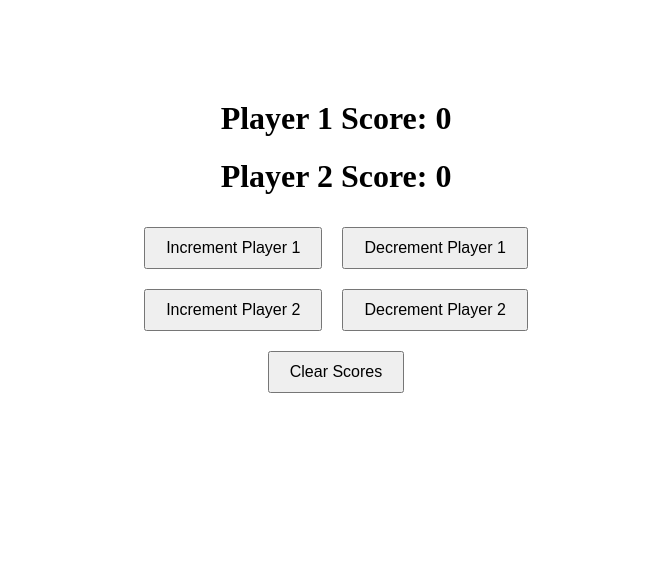
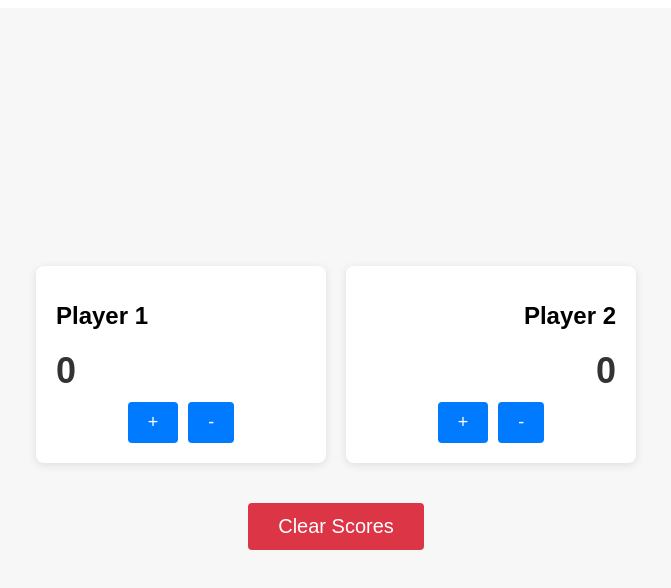
Before and after one commit to katene30/pinpong-scoreboard, a Vue app in the folder vue-flask-websockets-client/: page / in a window 1280 px wide. Shown: the top 588 px of the page, without its empty margins (304-975 px from the left). Built offline with nearby package versions, Linux system fonts and the light colour scheme; no server answers.

Commit message:
add styling

```diff
--- a/vue-flask-websockets-client/src/App.vue
+++ b/vue-flask-websockets-client/src/App.vue
@@ -1,20 +1,30 @@
 <template>
   <div id="app">
-    <h1>Player 1 Score: {{ scorePlayer1 }}</h1>
-    <h1>Player 2 Score: {{ scorePlayer2 }}</h1>
+    <div class="scoreboard">
+      <!-- Player 1 Section -->
+      <div class="player-section left">
+        <h1>Player 1</h1>
+        <h2>{{ scorePlayer1 }}</h2>
+        <div class="score-controls">
+          <button @click="incrementScorePlayer1">+</button>
+          <button @click="decrementScorePlayer1">-</button>
+        </div>
+      </div>
 
-    <div>
-      <button @click="incrementScorePlayer1">Increment Player 1</button>
-      <button @click="decrementScorePlayer1">Decrement Player 1</button>
+      <!-- Player 2 Section -->
+      <div class="player-section right">
+        <h1>Player 2</h1>
+        <h2>{{ scorePlayer2 }}</h2>
+        <div class="score-controls">
+          <button @click="incrementScorePlayer2">+</button>
+          <button @click="decrementScorePlayer2">-</button>
+        </div>
+      </div>
     </div>
 
-    <div>
-      <button @click="incrementScorePlayer2">Increment Player 2</button>
-      <button @click="decrementScorePlayer2">Decrement Player 2</button>
-    </div>
-
-    <div>
-      <button @click="clearScore">Clear Scores</button>
+    <!-- Clear Scores Button -->
+    <div class="clear-button-container">
+      <button class="clear-button" @click="clearScore">Clear Scores</button>
     </div>
   </div>
 </template>
@@ -62,13 +72,92 @@ export default {
 
 <style>
 #app {
+  font-family: Arial, sans-serif;
+  display: flex;
+  flex-direction: column;
+  justify-content: center;
+  align-items: center;
+  height: 100vh;
+  background-color: #f7f7f7;
+}
+
+.scoreboard {
+  display: flex;
+  justify-content: space-between;
+  width: 100%;
+  max-width: 1200px; /* Optional, ensures max width on large screens */
+  margin-bottom: 20px;
+}
+
+.player-section {
+  background-color: #fff;
+  padding: 20px;
+  border-radius: 8px;
+  box-shadow: 0 2px 10px rgba(0, 0, 0, 0.1);
   text-align: center;
-  margin-top: 100px;
+  width: 48%;
+  min-width: 250px; /* Ensures the sections don't get too narrow */
+  margin: 0 10px; /* Adds space between the player cards */
+  display: flex;
+  flex-direction: column;
+  justify-content: center; /* Vertically centers the content */
+}
+
+.left {
+  text-align: left;
+}
+
+.right {
+  text-align: right;
+}
+
+.player-section h1 {
+  font-size: 24px;
+  margin-bottom: 10px;
+}
+
+.player-section h2 {
+  font-size: 36px;
+  font-weight: bold;
+  color: #333;
+  margin: 10px 0;
+}
+
+.score-controls {
+  display: flex;
+  justify-content: center;
+  gap: 10px;
 }
 
 button {
-  margin: 10px;
   padding: 10px 20px;
-  font-size: 16px;
+  font-size: 18px;
+  border: none;
+  background-color: #007bff;
+  color: white;
+  border-radius: 4px;
+  cursor: pointer;
+  transition: background-color 0.3s ease;
+}
+
+button:hover {
+  background-color: #0056b3;
+}
+
+.clear-button-container {
+  margin-top: 20px;
+}
+
+.clear-button {
+  padding: 12px 30px;
+  font-size: 20px;
+  background-color: #dc3545;
+  color: white;
+  border-radius: 4px;
+  cursor: pointer;
+}
+
+.clear-button:hover {
+  background-color: #c82333;
 }
 </style>
```
